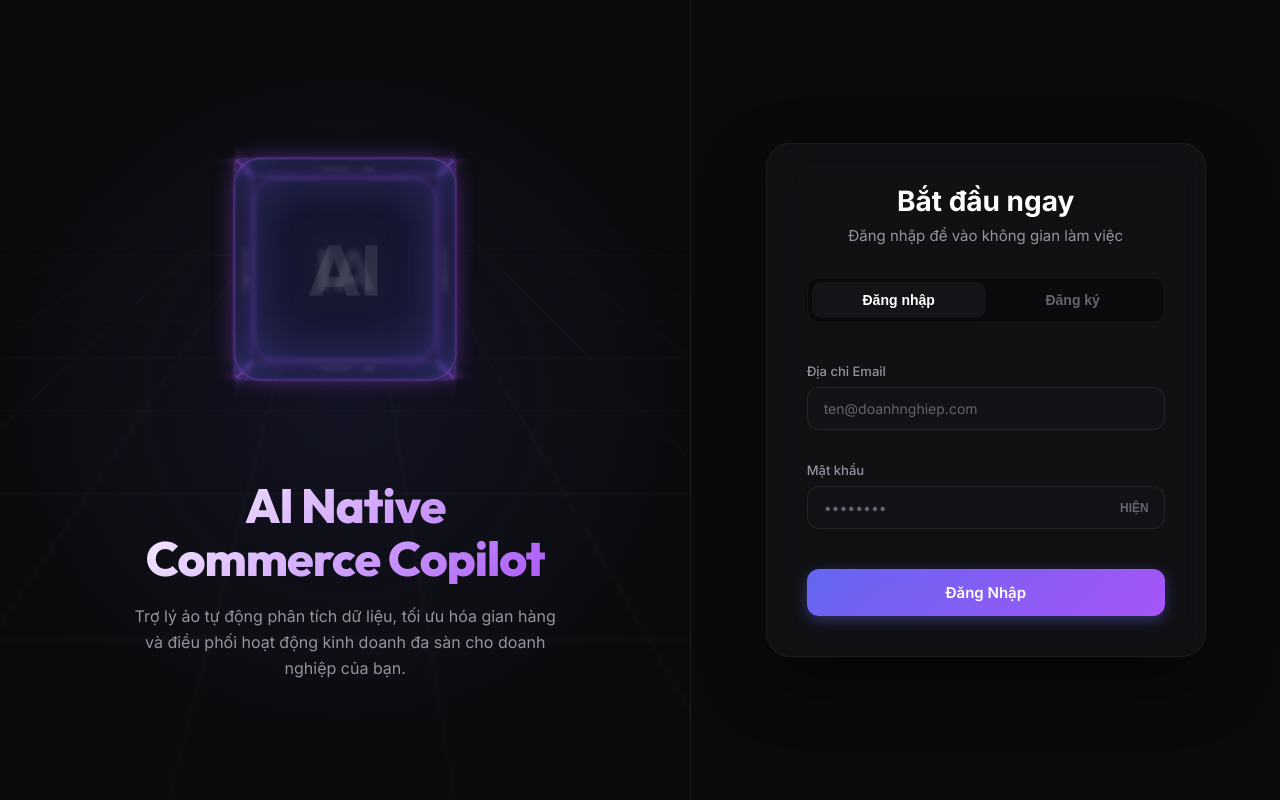
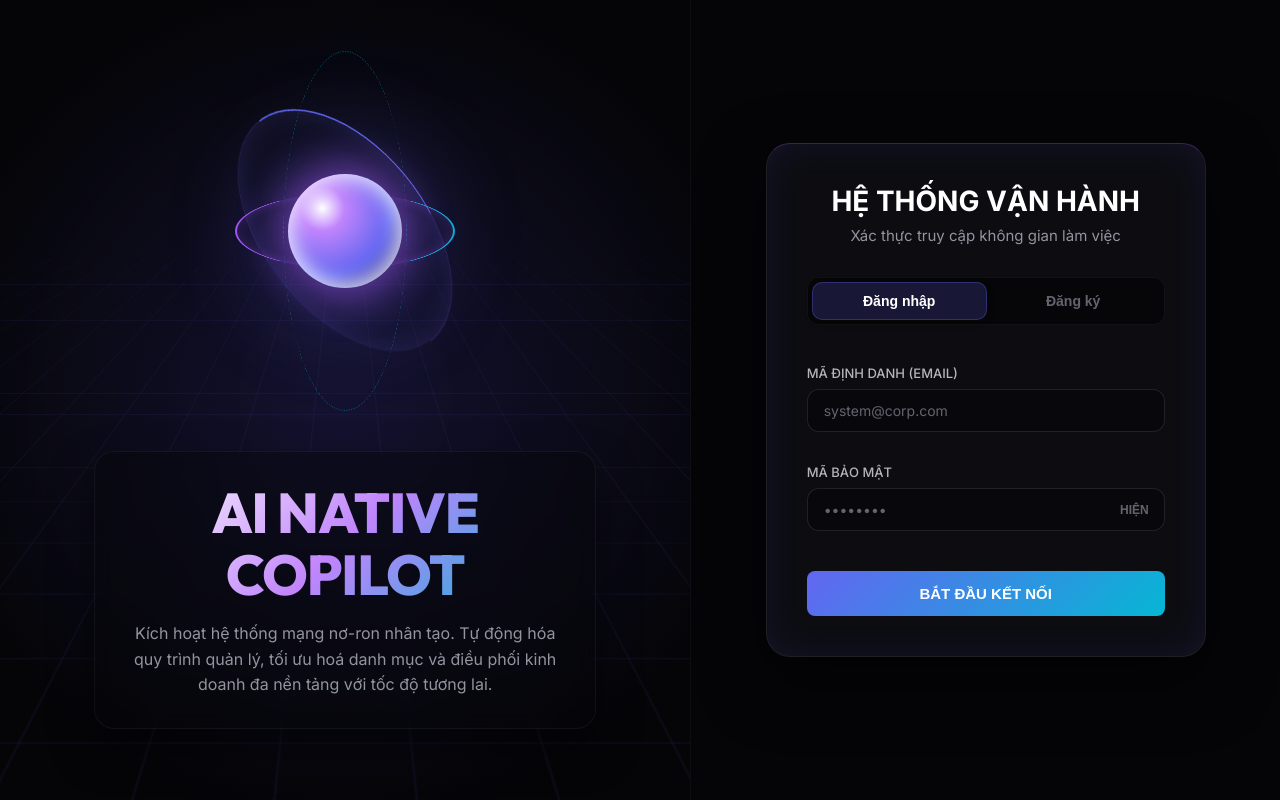
Before and after one commit to Yhucyor/startup-review, a Next.js app in the folder frontend/: page / in a window 1280 px wide. Built offline with nearby package versions, Linux system fonts and the light colour scheme.

Commit message:
feat: upgrade login page to futuristic sci-fi AI core design

```diff
--- a/frontend/src/app/page.module.css
+++ b/frontend/src/app/page.module.css
@@ -1,7 +1,7 @@
 .container {
   display: flex;
   min-height: 100vh;
-  background: var(--bg-primary);
+  background: #050508; /* Very dark blue/black */
   overflow: hidden;
 }
 
@@ -13,92 +13,144 @@
   align-items: center;
   position: relative;
   padding: 40px;
-  background: radial-gradient(circle at 50% 50%, rgba(99, 102, 241, 0.1) 0%, transparent 70%);
-  border-right: 1px solid var(--border-color);
+  background: radial-gradient(circle at 50% 50%, rgba(30, 27, 75, 0.6) 0%, #050508 80%);
+  border-right: 1px solid rgba(255, 255, 255, 0.03);
   overflow: hidden;
 }
 
-/* Background 3D Grid Overlay */
+/* Futuristic Cyber Grid */
 .gridOverlay {
   position: absolute;
-  top: 0; left: 0; right: 0; bottom: 0;
+  top: -50%; left: -50%; right: -50%; bottom: -50%;
   background-image:
-    linear-gradient(rgba(255, 255, 255, 0.03) 1px, transparent 1px),
-    linear-gradient(90deg, rgba(255, 255, 255, 0.03) 1px, transparent 1px);
-  background-size: 40px 40px;
-  transform: perspective(500px) rotateX(60deg) translateY(-100px) scale(3);
-  opacity: 0.3;
+    linear-gradient(rgba(99, 102, 241, 0.07) 1px, transparent 1px),
+    linear-gradient(90deg, rgba(99, 102, 241, 0.07) 1px, transparent 1px);
+  background-size: 60px 60px;
+  transform: perspective(800px) rotateX(70deg);
+  animation: gridMove 5s linear infinite;
   z-index: 0;
 }
 
-.scene {
-  width: 300px;
-  height: 300px;
-  perspective: 1000px;
+@keyframes gridMove {
+  0% { transform: perspective(800px) rotateX(70deg) translateY(0); }
+  100% { transform: perspective(800px) rotateX(70deg) translateY(60px); } /* Matches background-size */
+}
+
+/* Cyber Scanner Line */
+.scanner {
+  position: absolute;
+  left: 0; right: 0;
+  height: 2px;
+  background: #06b6d4; /* Neon cyan */
+  box-shadow: 0 0 30px 10px rgba(6, 182, 212, 0.4);
+  animation: scan 4s ease-in-out infinite alternate;
+  z-index: 1;
+}
+
+@keyframes scan {
+  0% { top: 0%; opacity: 0; }
+  20% { opacity: 1; }
+  80% { opacity: 1; }
+  100% { top: 100%; opacity: 0; }
+}
+
+/* Holographic AI Core */
+.aiCore {
+  position: relative;
+  width: 320px;
+  height: 320px;
+  display: flex;
+  align-items: center;
+  justify-content: center;
   margin-bottom: 60px;
   z-index: 10;
 }
 
-.cube {
-  width: 100%;
-  height: 100%;
-  position: relative;
-  transform-style: preserve-3d;
-  animation: rotate3d 20s infinite linear;
+.orb {
+  width: 120px;
+  height: 120px;
+  border-radius: 50%;
+  background: radial-gradient(circle at 30% 30%, #ffffff 0%, #c084fc 20%, #6366f1 60%, #1e1b4b 100%);
+  box-shadow:
+    0 0 40px 10px rgba(168, 85, 247, 0.5),
+    0 0 100px 30px rgba(99, 102, 241, 0.3),
+    inset 0 0 20px 5px rgba(255, 255, 255, 0.8);
+  animation: pulseOrb 3s ease-in-out infinite alternate;
+  z-index: 5;
 }
 
-.face {
-  position: absolute;
-  width: 200px;
-  height: 200px;
-  left: 50px;
-  top: 50px;
-  border: 1px solid rgba(168, 85, 247, 0.5);
-  background: rgba(99, 102, 241, 0.05);
-  box-shadow: 0 0 60px rgba(99, 102, 241, 0.2) inset, 0 0 20px rgba(168, 85, 247, 0.4);
-  backdrop-filter: blur(2px);
-  border-radius: 12%;
-  display: flex;
-  align-items: center;
-  justify-content: center;
+@keyframes pulseOrb {
+  0% { transform: scale(0.95); filter: hue-rotate(0deg); }
+  100% { transform: scale(1.05); filter: hue-rotate(15deg); }
 }
 
-.face::after {
-  content: "AI";
-  font-family: var(--font-heading);
-  font-size: 64px;
-  font-weight: 800;
-  color: rgba(255,255,255,0.1);
+/* Floating Hologram Rings */
+.ring {
+  position: absolute;
+  border-radius: 50%;
+  border: 1px solid rgba(168, 85, 247, 0.2);
+  transform-style: preserve-3d;
 }
 
-.front  { transform: translateZ(100px); }
-.back   { transform: rotateY(180deg) translateZ(100px); }
-.right  { transform: rotateY(90deg) translateZ(100px); }
-.left   { transform: rotateY(-90deg) translateZ(100px); }
-.top    { transform: rotateX(90deg) translateZ(100px); }
-.bottom { transform: rotateX(-90deg) translateZ(100px); }
-
-@keyframes rotate3d {
-  0% { transform: rotateX(0deg) rotateY(0deg) rotateZ(0deg); }
-  100% { transform: rotateX(360deg) rotateY(720deg) rotateZ(360deg); }
+.ring1 {
+  width: 220px; height: 220px;
+  border-left: 2px solid #a855f7;
+  border-right: 2px solid #06b6d4;
+  animation: spin1 8s cubic-bezier(0.4, 0, 0.2, 1) infinite;
+  box-shadow: 0 0 20px rgba(168, 85, 247, 0.3) inset;
 }
 
+.ring2 {
+  width: 280px; height: 280px;
+  border-top: 2px solid #6366f1;
+  border-bottom: 2px solid transparent;
+  animation: spin2 12s linear infinite;
+  box-shadow: 0 0 30px rgba(99, 102, 241, 0.2) inset;
+}
+
+.ring3 {
+  width: 360px; height: 360px;
+  border: 1px dashed rgba(6, 182, 212, 0.4);
+  animation: spin3 20s linear infinite;
+}
+
+@keyframes spin1 {
+  0% { transform: rotateX(70deg) rotateY(0deg) rotateZ(0deg); }
+  100% { transform: rotateX(70deg) rotateY(0deg) rotateZ(360deg); }
+}
+@keyframes spin2 {
+  0% { transform: rotateX(40deg) rotateY(40deg) rotateZ(0deg); }
+  100% { transform: rotateX(40deg) rotateY(40deg) rotateZ(-360deg); }
+}
+@keyframes spin3 {
+  0% { transform: rotateX(0deg) rotateY(70deg) rotateZ(0deg); }
+  100% { transform: rotateX(0deg) rotateY(70deg) rotateZ(360deg); }
+}
+
+/* Intro Text */
 .introContent {
   text-align: center;
   z-index: 10;
   position: relative;
+  background: rgba(5, 5, 8, 0.4);
+  padding: 30px;
+  border-radius: 20px;
+  backdrop-filter: blur(10px);
+  border: 1px solid rgba(255, 255, 255, 0.05);
+  box-shadow: 0 20px 40px rgba(0,0,0,0.5);
 }
 
 .introTitle {
   font-family: var(--font-heading);
-  font-size: 48px;
+  font-size: 56px;
   font-weight: 800;
-  margin-bottom: 20px;
+  margin-bottom: 16px;
   line-height: 1.1;
-  background: linear-gradient(135deg, #ffffff 0%, #a855f7 100%);
+  background: linear-gradient(135deg, #ffffff 0%, #c084fc 50%, #06b6d4 100%);
   -webkit-background-clip: text;
   -webkit-text-fill-color: transparent;
   background-clip: text;
+  letter-spacing: -1px;
 }
 
 .introDesc {
@@ -109,7 +161,7 @@
   line-height: 1.6;
 }
 
-
+/* Right side Auth */
 .authSection {
   flex: 1;
   display: flex;
@@ -117,8 +169,11 @@
   justify-content: center;
   padding: 40px;
   position: relative;
+  z-index: 10;
+  background: #050508;
 }
 
+/* Auth Card refinements for Sci-Fi look */
 .loginCard {
   width: 100%;
   max-width: 440px;
@@ -126,114 +181,32 @@
   display: flex;
   flex-direction: column;
   gap: 24px;
-  background: rgba(20, 20, 25, 0.7);
-  backdrop-filter: blur(20px);
-  border: 1px solid rgba(255, 255, 255, 0.05);
+  background: rgba(15, 15, 20, 0.8);
+  backdrop-filter: blur(24px);
+  border: 1px solid rgba(255, 255, 255, 0.08);
+  border-top: 1px solid rgba(168, 85, 247, 0.3); /* Subtle top glow */
   border-radius: var(--radius-xl);
-  box-shadow: 0 24px 64px rgba(0, 0, 0, 0.4);
+  box-shadow: 0 24px 64px rgba(0, 0, 0, 0.6),
+              0 0 40px rgba(99, 102, 241, 0.1) inset;
 }
 
-.header {
-  text-align: center;
-  margin-bottom: 8px;
-}
-
-.logo {
-  font-size: 28px;
-  font-weight: 700;
-  margin-bottom: 8px;
-  display: inline-block;
-}
-
-.subtitle {
-  color: var(--text-secondary);
-  font-size: 15px;
-}
-
-.tabs {
-  display: flex;
-  background: rgba(0, 0, 0, 0.3);
-  padding: 4px;
-  border-radius: var(--radius-md);
-  margin-bottom: 16px;
-  border: 1px solid rgba(255, 255, 255, 0.05);
-}
-
-.tab {
-  flex: 1;
-  padding: 10px;
-  text-align: center;
-  font-size: 14px;
-  font-weight: 600;
-  color: var(--text-muted);
-  cursor: pointer;
-  border-radius: calc(var(--radius-md) - 2px);
-  transition: all 0.2s ease;
-  border: none;
-  background: transparent;
-}
-
-.tab.active {
-  background: var(--bg-tertiary);
-  color: var(--text-primary);
-  box-shadow: 0 2px 8px rgba(0,0,0,0.2);
-}
-
-.form {
-  display: flex;
-  flex-direction: column;
-  gap: 16px;
-}
-
-.passwordWrapper {
-  position: relative;
-  display: flex;
-  align-items: center;
-}
-
-.passwordInput {
-  width: 100%;
-  padding-right: 48px;
-}
-
-.toggleBtn {
-  position: absolute;
-  right: 12px;
-  background: transparent;
-  border: none;
-  color: var(--text-muted);
-  cursor: pointer;
-  font-size: 12px;
-  font-weight: 600;
-  padding: 4px;
-}
-
-.toggleBtn:hover {
-  color: var(--text-primary);
-}
-
-.submitBtn {
-  margin-top: 8px;
-  padding: 14px;
-  font-size: 15px;
-  font-weight: 600;
-}
-
-.errorBox {
-  padding: 12px;
-  background: var(--error-bg);
-  border: 1px solid rgba(239, 68, 68, 0.3);
-  border-radius: var(--radius-sm);
-  color: var(--error);
-  font-size: 13px;
-  text-align: center;
-}
+/* Form Elements (Inherited mainly, just overrides) */
+.header { text-align: center; margin-bottom: 8px; }
+.logo { font-size: 28px; font-weight: 700; margin-bottom: 8px; display: inline-block; color: white; }
+.subtitle { color: var(--text-secondary); font-size: 15px; }
+.tabs { display: flex; background: rgba(0, 0, 0, 0.5); padding: 4px; border-radius: var(--radius-md); margin-bottom: 16px; border: 1px solid rgba(255, 255, 255, 0.05); }
+.tab { flex: 1; padding: 10px; text-align: center; font-size: 14px; font-weight: 600; color: var(--text-muted); cursor: pointer; border-radius: calc(var(--radius-md) - 2px); transition: all 0.2s ease; border: none; background: transparent; }
+.tab.active { background: rgba(99, 102, 241, 0.2); color: #fff; box-shadow: 0 2px 8px rgba(0,0,0,0.2); border: 1px solid rgba(99, 102, 241, 0.3); }
+.form { display: flex; flex-direction: column; gap: 16px; }
+.passwordWrapper { position: relative; display: flex; align-items: center; }
+.passwordInput { width: 100%; padding-right: 48px; background: rgba(0,0,0,0.3); border-color: rgba(255,255,255,0.1); }
+.passwordInput:focus { border-color: #06b6d4; box-shadow: 0 0 0 2px rgba(6, 182, 212, 0.2); }
+.toggleBtn { position: absolute; right: 12px; background: transparent; border: none; color: var(--text-muted); cursor: pointer; font-size: 12px; font-weight: 600; padding: 4px; }
+.toggleBtn:hover { color: #06b6d4; }
+.submitBtn { margin-top: 8px; padding: 14px; font-size: 15px; font-weight: 600; background: linear-gradient(135deg, #6366f1, #06b6d4); }
+.errorBox { padding: 12px; background: var(--error-bg); border: 1px solid rgba(239, 68, 68, 0.3); border-radius: var(--radius-sm); color: var(--error); font-size: 13px; text-align: center; }
 
 @media (max-width: 968px) {
-  .container {
-    flex-direction: column;
-  }
-  .introSection {
-    display: none;
-  }
+  .container { flex-direction: column; }
+  .introSection { display: none; }
 }
--- a/frontend/src/app/page.tsx
+++ b/frontend/src/app/page.tsx
@@ -36,39 +36,37 @@ export default function AuthPage() {
   return (
     <div className={styles.container}>
 
-      {/* Left side: 3D Intro Section */}
+      {/* Left side: Futuristic Sci-Fi Intro */}
       <div className={styles.introSection}>
         <div className={styles.gridOverlay}></div>
+        <div className={styles.scanner}></div>
 
-        <div className={styles.scene}>
-          <div className={styles.cube}>
-            <div className={`${styles.face} ${styles.front}`}></div>
-            <div className={`${styles.face} ${styles.back}`}></div>
-            <div className={`${styles.face} ${styles.right}`}></div>
-            <div className={`${styles.face} ${styles.left}`}></div>
-            <div className={`${styles.face} ${styles.top}`}></div>
-            <div className={`${styles.face} ${styles.bottom}`}></div>
-          </div>
+        {/* Holographic AI Core Effect */}
+        <div className={styles.aiCore}>
+          <div className={`${styles.ring} ${styles.ring3}`}></div>
+          <div className={`${styles.ring} ${styles.ring2}`}></div>
+          <div className={`${styles.ring} ${styles.ring1}`}></div>
+          <div className={styles.orb}></div>
         </div>
 
         <div className={styles.introContent}>
-          <h1 className={styles.introTitle}>AI Native<br/>Commerce Copilot</h1>
+          <h1 className={styles.introTitle}>AI NATIVE<br/>COPILOT</h1>
           <p className={styles.introDesc}>
-            Trợ lý ảo tự động phân tích dữ liệu, tối ưu hóa gian hàng và điều phối hoạt động kinh doanh đa sàn cho doanh nghiệp của bạn.
+            Kích hoạt hệ thống mạng nơ-ron nhân tạo. Tự động hóa quy trình quản lý, tối ưu hoá danh mục và điều phối kinh doanh đa nền tảng với tốc độ tương lai.
           </p>
         </div>
       </div>
 
-      {/* Right side: Auth Form */}
+      {/* Right side: Cyberpunk style Auth Form */}
       <div className={styles.authSection}>
         <div className={`animate-fade-in ${styles.loginCard}`}>
 
           <div className={styles.header}>
             <div className={styles.logo}>
-              Bắt đầu ngay
+              HỆ THỐNG VẬN HÀNH
             </div>
             <p className={styles.subtitle}>
-              Đăng nhập để vào không gian làm việc
+              Xác thực truy cập không gian làm việc
             </p>
           </div>
 
@@ -97,19 +95,19 @@ export default function AuthPage() {
 
           <form className={styles.form} onSubmit={handleSubmit}>
             <div className="input-group">
-              <label className="input-label" htmlFor="email">Địa chỉ Email</label>
+              <label className="input-label" htmlFor="email" style={{color: 'rgba(255,255,255,0.7)'}}>MÃ ĐỊNH DANH (EMAIL)</label>
               <input
                 id="email"
                 type="email"
-                className="input-field"
-                placeholder="ten@doanhnghiep.com"
+                className={`input-field ${styles.passwordInput}`}
+                placeholder="system@corp.com"
                 value={email}
                 onChange={(e) => setEmail(e.target.value)}
               />
             </div>
 
             <div className="input-group">
-              <label className="input-label" htmlFor="password">Mật khẩu</label>
+              <label className="input-label" htmlFor="password" style={{color: 'rgba(255,255,255,0.7)'}}>MÃ BẢO MẬT</label>
               <div className={styles.passwordWrapper}>
                 <input
                   id="password"
@@ -131,13 +129,14 @@ export default function AuthPage() {
 
             <button
               type="submit"
-              className={`btn btn-primary ${styles.submitBtn}`}
+              className={styles.submitBtn}
               disabled={loading}
+              style={{ color: 'white', borderRadius: '8px', border: 'none', cursor: loading ? 'not-allowed' : 'pointer' }}
             >
               {loading ? (
-                <span>Đang xử lý...</span>
+                <span>ĐANG XÁC THỰC...</span>
               ) : (
-                <span>{isLogin ? "Đăng Nhập" : "Tạo Tài Khoản"}</span>
+                <span>{isLogin ? "BẮT ĐẦU KẾT NỐI" : "KHỞI TẠO TÀI KHOẢN"}</span>
               )}
             </button>
           </form>
```
